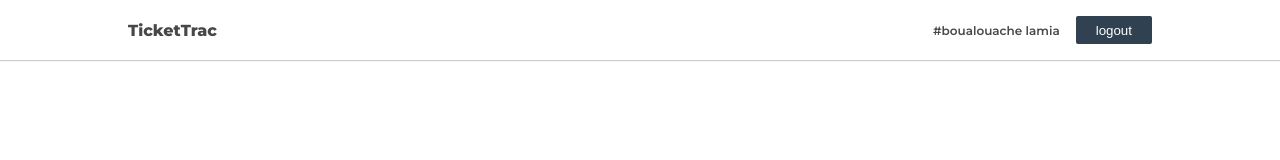
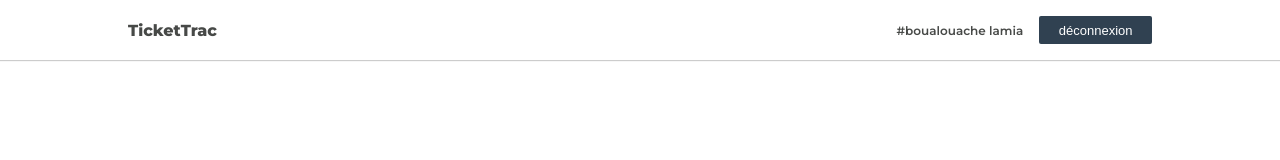
Before and after one commit to xmeix/ticketing-system, a React (Vite) app in the folder client/: page / in a window 1280 px wide. Shown: the top 160 px of the page. Built offline with nearby package versions, Linux system fonts and the light colour scheme.

Commit message:
fix: make all french

```diff
--- a/client/src/components/Navbar/Navbar.css
+++ b/client/src/components/Navbar/Navbar.css
@@ -24,4 +24,5 @@
   color: var(--white);
   padding: 0.5em 1.5em;
   border-radius: 2px;
+  font-size: 13px;
 }
--- a/client/src/components/Navbar/Navbar.jsx
+++ b/client/src/components/Navbar/Navbar.jsx
@@ -5,7 +5,7 @@ const Navbar = () => {
       <div className="nav-title">TicketTrac</div>
       <div className="nav-params flex-row align-center">
         <div className="nav-user">#boualouache lamia</div>
-        <button>logout</button>
+        <button>déconnexion</button>
       </div>
     </div>
   );
--- a/client/src/index.css
+++ b/client/src/index.css
@@ -12,7 +12,6 @@
   --dark-gray: #a8a6a6;
   --v-dark-gray: #727272;
   --v-light-gray: #f7f4f4;
-
 }
 
 body {
@@ -31,6 +30,10 @@ body {
 button,
 a {
   cursor: pointer;
+}
+
+button:hover {
+  opacity: 0.97;
 }
 
 /* Style the select element */
@@ -63,8 +66,6 @@ select option {
 select option:hover {
 }
 
-
-
 *,
 *:before,
 *:after {
```
